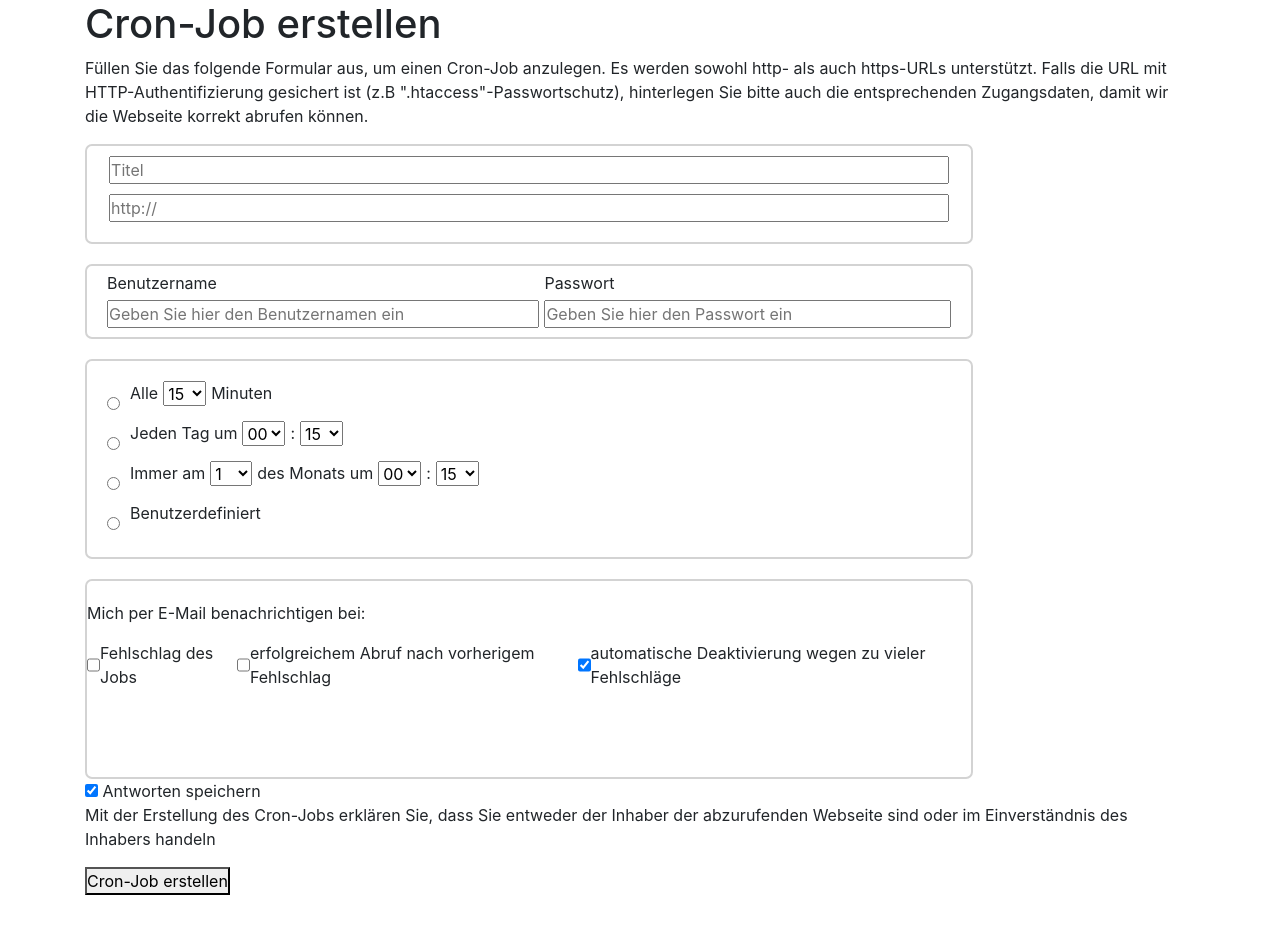
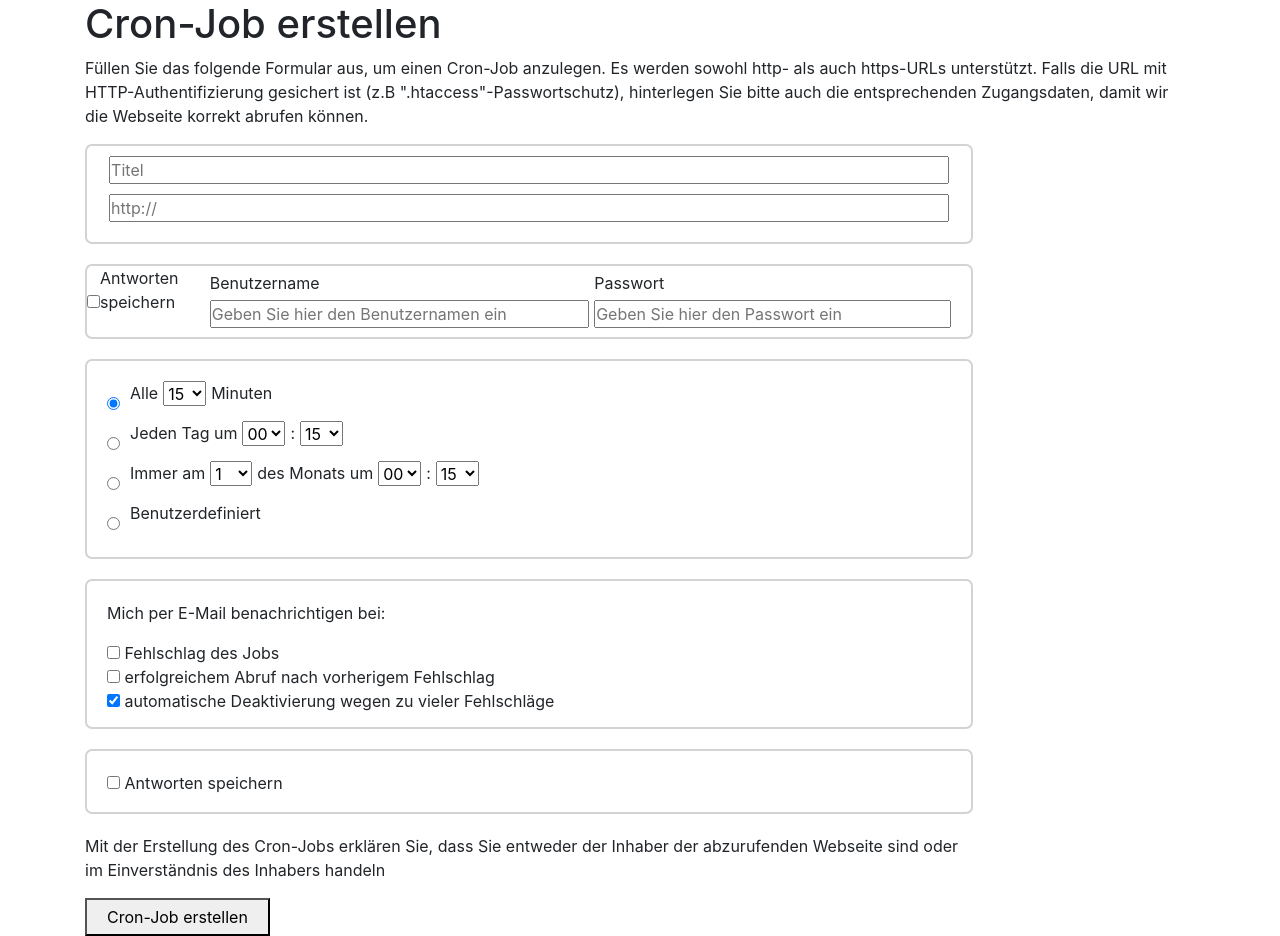
Before and after one commit to Sla1992/Cronjob, a Django app: page / in a window 1280 px wide. Before the commit the page ends 895 px from the top, so only its background shows below. Run offline with Django 3.2, Linux system fonts and the light colour scheme; some libraries are stand-ins or nearby versions.

Commit message:
Endevomzweitentag

```diff
--- a/static/style.css
+++ b/static/style.css
@@ -155,7 +155,7 @@ select{
 
 .Border4{
   width: 80%;
-  height: 200px;
+  height: 150px;
   border-color: lightgray;
   border-style: solid;
   border-width: 2px;
@@ -163,8 +163,37 @@ select{
   display: flex;
   flex-direction: column;
   padding-top: 20px;
+  margin-bottom: 20px;
 }
 
 .Box4{
   display: flex;
+  flex-direction: column;
+  margin: 0px 20px 20px 20px;
 }
+
+.Border4 > p{
+  margin-left: 20px;
+}
+
+.Border5 {
+    width: 80%;
+    height: 65px;
+    border-color: lightgray;
+    border-style: solid;
+    border-width: 2px;
+    border-radius: 7px;
+    display: flex;
+    flex-direction: column;
+    padding: 20px;
+  margin-bottom: 20px;
+}
+
+.endtext{
+
+  width: 80%;
+}
+
+.cron-button > button {
+  padding: 5px 20px 5px 20px;
+}
--- a/templates/index.html
+++ b/templates/index.html
@@ -32,6 +32,8 @@
 
             <div class="border2">
 
+                <input type="checkbox" name="check4" value="Antworten speichern"> Antworten speichern
+
                 <div class="Benutzer-box">
                     <div class="Benutzername-text">Benutzername</div>
                     <input class="username" type="text" id="name" name="name" required minlength="4" maxlength="20" size="50" placeholder="Geben Sie hier den Benutzernamen ein">
@@ -47,7 +49,7 @@
 
             <div class="Border3">
                 <div class="choose1">
-                    <input class="MyInput" type="radio" name="oneChoice">
+                    <input class="MyInput" type="radio" name="oneChoice" checked>
                         <p>Alle</p>
                         <select> name=minuten
                             <option value="15">15</option>
@@ -112,18 +114,29 @@
                 <div class="Border4">
                     <p> Mich per E-Mail benachrichtigen bei:</p>
                     <div class="Box4">
+
+                        <div class="check1">
                              <input type="checkbox" name="check1" value="Fehlschlag"> Fehlschlag des Jobs
+                        </div>
+
+                        <div class="check2">
                             <input type="checkbox" name="check2" value="erfolgreich"> erfolgreichem Abruf nach vorherigem Fehlschlag
+                        </div>
+
+                        <div class="check3">
                             <input type="checkbox" name="check3" value="automatische deaktivierung" checked> automatische Deaktivierung wegen zu vieler Fehlschläge
                         </div>
+
                     </div>
-                    <div class="Box5">
-                        <input type="checkbox" name="check4" value="Antworten speichern" checked> Antworten speichern
                 </div>
-
-                    <p> Mit der Erstellung des Cron-Jobs erklären Sie, dass Sie entweder der Inhaber der abzurufenden Webseite sind oder im Einverständnis des Inhabers handeln</p>
-
-                    <div class="box6">
+                    <div class="Border5">
+                        <div class="check4">
+                            <input type="checkbox" name="check4" value="Antworten speichern"> Antworten speichern
+                        </div>
+                    </div>
+                    <div class="endtext">
+                        <p> Mit der Erstellung des Cron-Jobs erklären Sie, dass Sie entweder der Inhaber der abzurufenden Webseite sind oder im Einverständnis des Inhabers handeln</p></div>
+                    <div class="cron-button">
                         <button name="button">Cron-Job erstellen</button>
                     </div>
 
```
Lines whose indentation alone changed are shown as unchanged.
